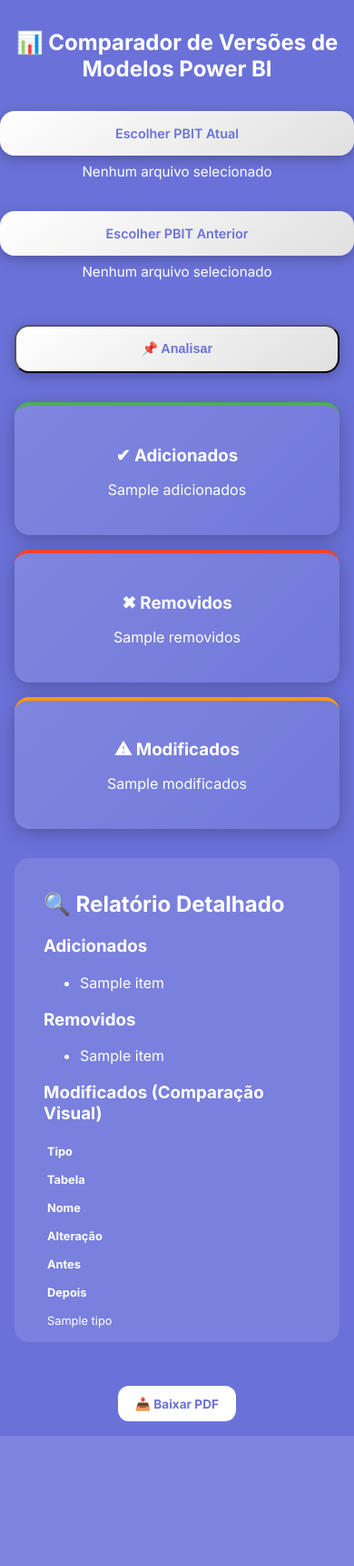
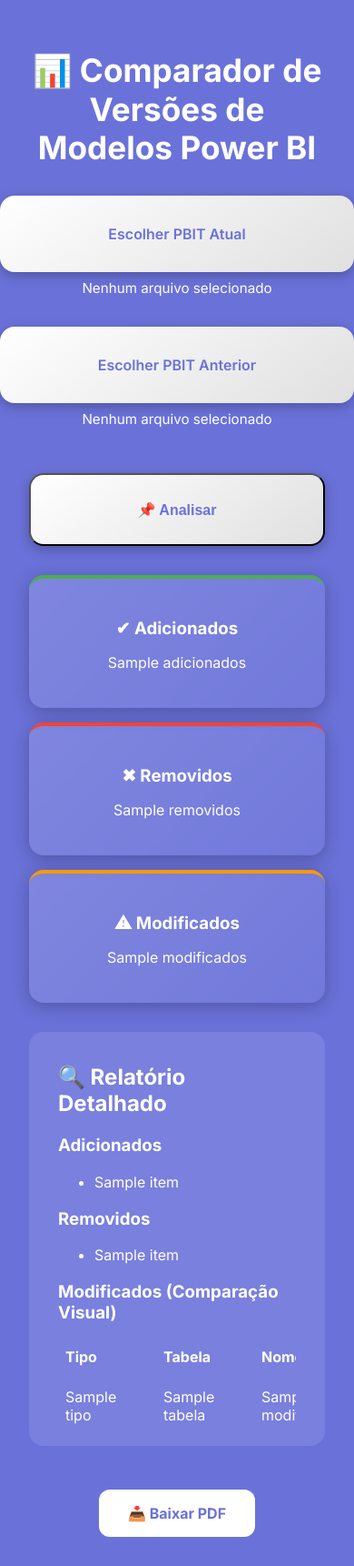
Before and after one commit to yuricassu/Comparador-de-Vers-es-do-Power-BI, a Flask app: template templates/index.html in a window 390 px wide. Shown: the whole page at 91% size. Before the commit the page ends 1578 px from the top, so only its background shows below. Run offline with Flask 3, Linux system fonts and the light colour scheme; the template is opened without the code that fills it: most values are stand-ins (such as "Sample title", 1, 10 or a date in 2020).

Commit message:
Update style.css

```diff
--- a/static/style.css
+++ b/static/style.css
@@ -147,14 +147,16 @@
     border-radius: 16px;
     max-height: 500px;
     overflow-y: auto;
+    overflow-x: hidden; /* Corrige barra horizontal indesejada */
 }
 
 /* Comparação visual com tooltip */
 .comparison-table {
     display: grid;
-    grid-template-columns: 1fr 1fr 1fr 1fr 1fr 1fr;
+    grid-template-columns: repeat(6, minmax(100px, 1fr));
     gap: 0.5rem;
     margin-top: 1rem;
+    overflow-x: auto; /* Permite rolagem horizontal apenas na tabela */
 }
 .table-header {
     font-weight: 700;
@@ -197,77 +199,3 @@
 
 /* Animations */
 @keyframes fadeIn { from {opacity:0;} to {opacity:1;} }
-
-/* =========================
-   RESPONSIVIDADE
-========================= */
-@media (max-width: 768px) {
-    .container {
-        padding: 1rem;
-    }
-    h1 {
-        font-size: 1.8rem;
-    }
-    .custom-file-upload {
-        padding: 1.5rem;
-        font-size: 0.95rem;
-    }
-    .analyze-btn {
-        padding: 1.5rem;
-        font-size: 0.95rem;
-    }
-    .cards {
-        flex-direction: column;
-    }
-    .card {
-        flex: 1 1 100%;
-    }
-    .comparison-table {
-        grid-template-columns: 1fr 1fr;
-    }
-    .table-header div, .table-row div {
-        font-size: 0.85rem;
-        padding: 0.3rem;
-    }
-    .progress {
-        height: 10px;
-    }
-    .checkmark {
-        font-size: 1.3rem;
-    }
-    .download {
-        padding: 0.8rem 1.5rem;
-        font-size: 0.9rem;
-    }
-}
-
-@media (max-width: 480px) {
-    h1 {
-        font-size: 1.5rem;
-    }
-    .custom-file-upload {
-        padding: 1rem;
-        font-size: 0.9rem;
-    }
-    .analyze-btn {
-        padding: 1rem;
-        font-size: 0.9rem;
-    }
-    .comparison-table {
-        grid-template-columns: 1fr;
-    }
-    .table-header div, .table-row div {
-        font-size: 0.8rem;
-        padding: 0.25rem;
-    }
-    .progress {
-        height: 8px;
-    }
-    .checkmark {
-        font-size: 1.2rem;
-    }
-    .download {
-        padding: 0.7rem 1.2rem;
-        font-size: 0.85rem;
-    }
-}
```
